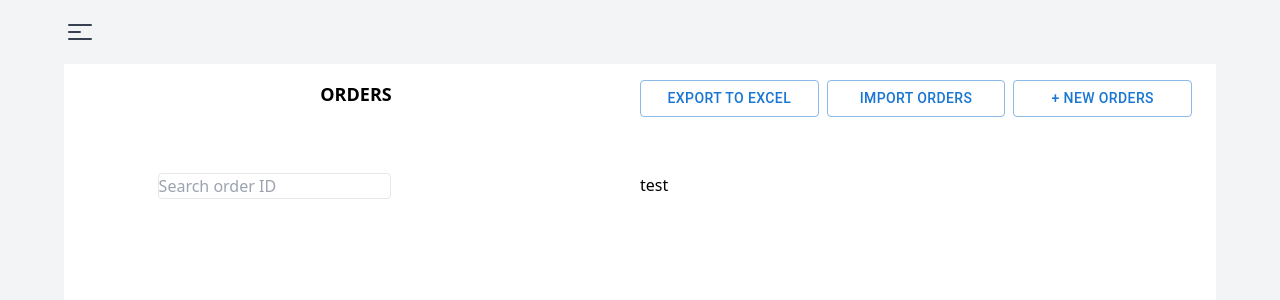
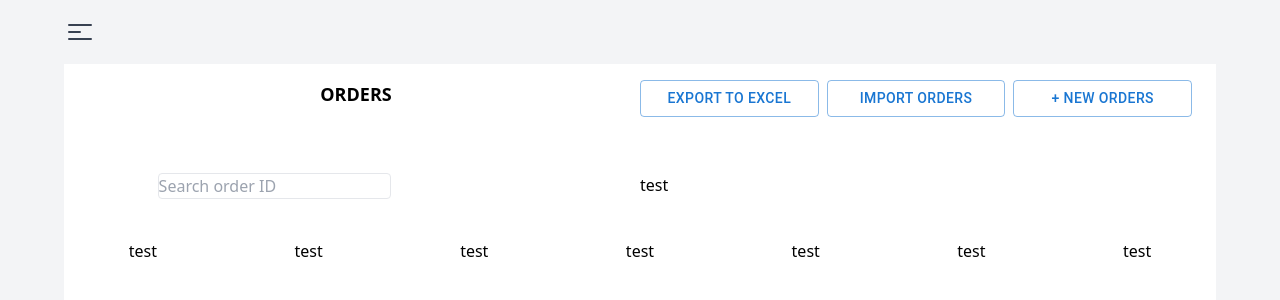
Before and after one commit to deliora25/inventory-system, a Next.js app: page /orders in a window 1280 px wide. Shown: the top 300 px of the page. Built offline with nearby package versions, Linux system fonts and the light colour scheme; data requests are answered from the project's data file.

Commit message:
data fetched from orders page passed to Orders component successfully. WIP: Orders component

```diff
--- a/components/orders/Orders.tsx
+++ b/components/orders/Orders.tsx
@@ -1,8 +1,14 @@
 import React from "react";
 
 import Button from "@mui/material/Button";
+import { OrderItem } from "@/types";
 
-function Orders() {
+type Props = {
+  data: OrderItem;
+};
+
+function Orders({ data }: Props) {
+  console.log(data);
   return (
     <div className="w-full h-screen bg-white p-">
       <div className="grid grid-cols-2 py-4 px-2 ">
@@ -44,6 +50,11 @@ function Orders() {
         </div>
         <div className="cols-span-1">test</div>
       </div>
+      <div className="grid grid-cols-7 gap-2 justify-items-center">
+        {Array.from(Array(7).keys()).map((item) => {
+          return <div key={item}>test</div>;
+        })}
+      </div>
     </div>
   );
 }
--- a/pages/orders.tsx
+++ b/pages/orders.tsx
@@ -13,7 +13,7 @@ function OrdersPage({ data }: Props) {
 
   return (
     <Layout>
-      <Orders />
+      <Orders data={data} />
     </Layout>
   );
 }
```
